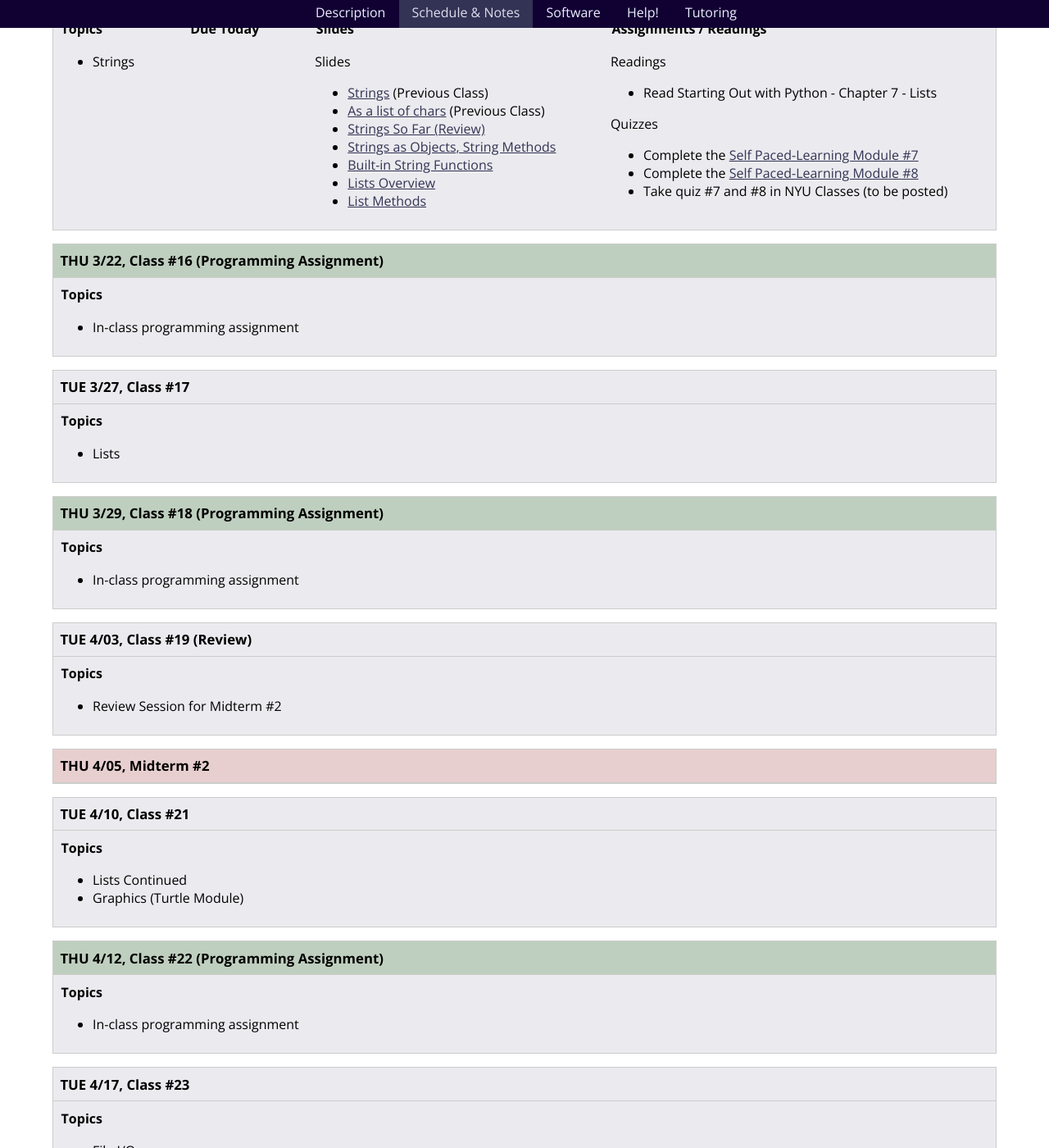
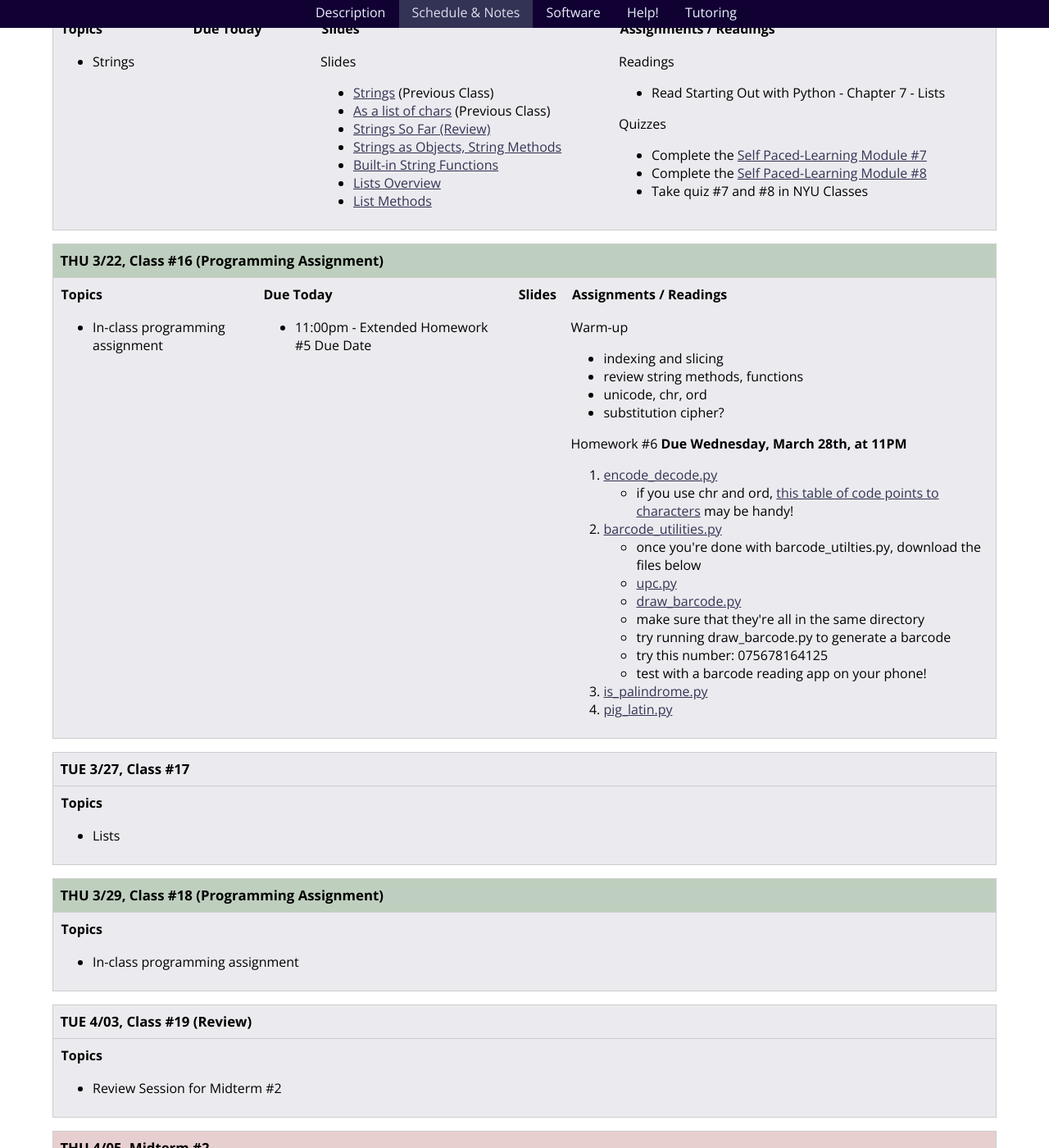
Before and after one commit to foureyes/csci-ua.0002-spring2018-002-008, a Jekyll site: the page built from schedule.markdown, in a window 1280 px wide and 1400 px high, scrolled down 5789 px. Shown: the whole window at 82% size. Built offline with Jekyll 4.4.1, drawn with Linux system fonts in a browser that asks for light colours.

Commit message:
fix up class 15 and 16

```diff
--- a/_includes/classes/15/materials.markdown
+++ b/_includes/classes/15/materials.markdown
@@ -35,7 +35,7 @@ Quizzes
 
 * Complete the [Self Paced-Learning Module #7]({{ site.module7 }})
 * Complete the [Self Paced-Learning Module #8]({{ site.module8 }})
-* Take quiz #7 and #8 in NYU Classes (to be posted)
+* Take quiz #7 and #8 in NYU Classes
 
 
 <!--
--- a/_includes/classes/16/materials.markdown
+++ b/_includes/classes/16/materials.markdown
@@ -1,7 +1,7 @@
 <article class="due" markdown="block">
 ####  Due Today
 
-* 12:30pm - Extended Homework Due Date
+* 11:00pm - Extended Homework #5 Due Date
 
 </article>
 
@@ -21,7 +21,7 @@ Warm-up
 * unicode, chr, ord
 * substitution cipher?
 
-Homework #6 __Due Wednesday, March 29th, at 11PM__
+Homework #6 __Due Wednesday, March 28th, at 11PM__
 
 1. [encode_decode.py](homework/hw06/encode_decode.py)
     * if you use chr and ord, [this table of code points to characters](http://www.utf8-chartable.de/unicode-utf8-table.pl?utf8=dec) may be handy!
--- a/schedule.markdown
+++ b/schedule.markdown
@@ -288,7 +288,7 @@ Jump to Class:
 ####  Topics
 
 * In-class programming assignment
-</article>{% comment %} {% include classes/16/materials.markdown %}{% endcomment %}</div> </section>
+</article>{% include classes/16/materials.markdown %}</div> </section>
 
 
 <a name="class17"></a><!---------- start --------------->
```
